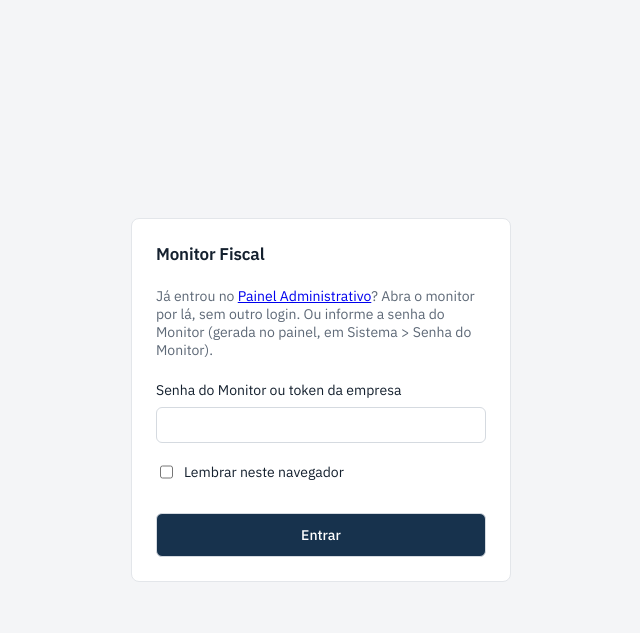
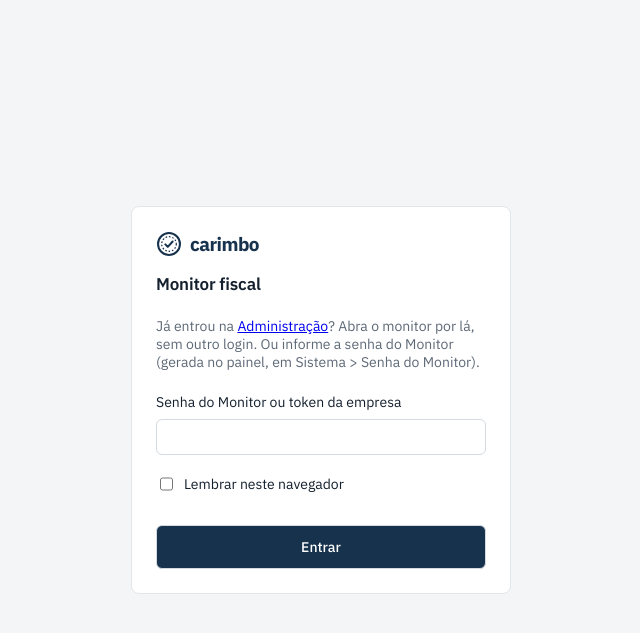
Before and after one commit to xandebbmp/nfe-integracao, a PHP site: page /nfe-integracao/monitor/ in a window 1280 px wide. Shown: the top 633 px of the page, without its empty margins (319-959 px from the left). Run offline with PHP 8.4, Linux system fonts and the light colour scheme.

Commit message:
Nome do produto: Carimbo
Portal, administracao, monitor e central de ajuda passam a usar a marca
"carimbo" (selo + nome) e "Carimbo" nos titulos das paginas. O nome padrao
do remetente dos e-mails (quando nao configurado no painel) vira "Carimbo".
Quem ja configurou o nome do remetente no painel nao e afetado.

Co-Authored-By: Claude Opus 5.5 <noreply@anthropic.com>
Claude-Session: https://claude.ai/code/session_01Wbh1orwqs69a7q5gpusggf

```diff
--- a/config/nfse.php
+++ b/config/nfse.php
@@ -204,7 +204,7 @@ $cfg = [
         'usuario' => '',              // geralmente o proprio e-mail da conta
         'senha' => '',                // so no nfse.local.php!
         'remetente' => '',            // so o endereco, ex.: contato@suaempresa.com.br
-        'nome_remetente' => 'Gestão Fiscal',
+        'nome_remetente' => 'Carimbo',
         // Endereco publico do portal (vai no link do e-mail), ex.:
         // https://fiscal.suaempresa.com.br/portal/
         'url_portal' => '',
--- a/public/ajuda/index.html
+++ b/public/ajuda/index.html
@@ -3,7 +3,7 @@
 <head>
   <meta charset="utf-8">
   <meta name="viewport" content="width=device-width, initial-scale=1">
-  <title>Central de Ajuda - Gestão Fiscal</title>
+  <title>Central de Ajuda · Carimbo</title>
   <link rel="stylesheet" href="https://fonts.googleapis.com/icon?family=Material+Icons">
   <link rel="stylesheet" href="https://fonts.googleapis.com/css2?family=Plus+Jakarta+Sans:wght@400;500;600;700;800&family=JetBrains+Mono:wght@400;600&display=swap">
   <link rel="stylesheet" href="../portal/portal.css">
--- a/public/monitor/index.html
+++ b/public/monitor/index.html
@@ -3,18 +3,19 @@
 <head>
   <meta charset="utf-8">
   <meta name="viewport" content="width=device-width, initial-scale=1">
-  <title>Monitor Fiscal</title>
+  <title>Monitor fiscal · Carimbo</title>
   <link rel="stylesheet" href="https://fonts.googleapis.com/icon?family=Material+Icons">
   <link rel="stylesheet" href="https://fonts.googleapis.com/css2?family=IBM+Plex+Sans:wght@400;500;600;700&family=IBM+Plex+Mono:wght@400;500&display=swap">
-  <link rel="stylesheet" href="monitor.css?v=20261108r3">
+  <link rel="stylesheet" href="monitor.css?v=20261108r4">
 </head>
 <body>
 
   <!-- ===================== Tela de acesso ===================== -->
   <section id="tela-acesso" class="acesso" hidden>
     <form id="form-acesso" class="cartao acesso__cartao">
-      <h1>Monitor Fiscal</h1>
-      <p class="suave">Já entrou no <a href="../admin/">Painel Administrativo</a>? Abra o monitor por lá, sem outro login. Ou informe a senha do Monitor (gerada no painel, em Sistema &gt; Senha do Monitor).</p>
+      <div class="marca"><svg class="logo__selo" width="26" height="26" viewBox="0 0 32 32" aria-hidden="true"><circle cx="16" cy="16" r="13.5" fill="none" stroke="currentColor" stroke-width="2.5"/><circle cx="16" cy="16" r="9" fill="none" stroke="currentColor" stroke-width="1.5" stroke-dasharray="2 2.2"/><path d="M11.5 16.5l3 3 6-6.5" fill="none" stroke="currentColor" stroke-width="2.5" stroke-linecap="round" stroke-linejoin="round"/></svg><span class="marca__nome">carimbo</span></div>
+      <h1>Monitor fiscal</h1>
+      <p class="suave">Já entrou na <a href="../admin/">Administração</a>? Abra o monitor por lá, sem outro login. Ou informe a senha do Monitor (gerada no painel, em Sistema &gt; Senha do Monitor).</p>
       <label for="campo-token">Senha do Monitor ou token da empresa</label>
       <input id="campo-token" type="password" autocomplete="current-password" required>
       <label class="linha-check">
@@ -29,14 +30,15 @@
   <div id="tela-painel" hidden>
     <header class="topo">
       <div class="topo__titulo">
-        <h1>Monitor Fiscal</h1>
+        <div class="marca"><svg class="logo__selo" width="26" height="26" viewBox="0 0 32 32" aria-hidden="true"><circle cx="16" cy="16" r="13.5" fill="none" stroke="currentColor" stroke-width="2.5"/><circle cx="16" cy="16" r="9" fill="none" stroke="currentColor" stroke-width="1.5" stroke-dasharray="2 2.2"/><path d="M11.5 16.5l3 3 6-6.5" fill="none" stroke="currentColor" stroke-width="2.5" stroke-linecap="round" stroke-linejoin="round"/></svg><span class="marca__nome">carimbo</span></div>
+        <h1 class="topo__nome-tela">Monitor fiscal</h1>
         <span id="selo-ambiente" class="selo"></span>
       </div>
       <div class="topo__acoes">
         <span id="conexao" class="conexao conexao--desligada" title="Situação da conexão em tempo real">
           <span class="conexao__ponto"></span><span id="conexao-texto">Desconectado</span>
         </span>
-        <a id="link-admin" class="botao" href="../admin/" hidden>← Painel admin</a>
+        <a id="link-admin" class="botao" href="../admin/" hidden>← Administração</a>
         <button id="botao-sair" class="botao">Sair</button>
       </div>
     </header>
--- a/public/monitor/monitor.css
+++ b/public/monitor/monitor.css
@@ -298,3 +298,9 @@ body.em-producao .topo { border-top-color: var(--producao); }
 .tabela--status tbody tr.linha-status:hover { background: color-mix(in srgb, var(--cor) 14%, transparent); }
 .tabela--status tbody tr.linha-status td:first-child { box-shadow: inset 4px 0 0 color-mix(in srgb, var(--cor) 55%, transparent); }
 .linha-status__aviso { font-size: 16px; color: #b7791f; vertical-align: -3px; margin-left: 6px; }
+
+/* Marca "carimbo" no topo e no login do admin e do monitor */
+.marca { display: inline-flex; align-items: center; gap: 8px; color: var(--destaque); }
+.marca__nome { font-size: 19px; font-weight: 700; letter-spacing: -.03em; color: var(--destaque); }
+.topo__nome-tela { font-size: 15px; font-weight: 500; color: var(--suave); padding-left: 12px; border-left: 1px solid var(--borda); }
+.acesso__cartao .marca { margin-bottom: 8px; }
--- a/public/portal/portal.css
+++ b/public/portal/portal.css
@@ -786,3 +786,9 @@ a { color: var(--primaria); }
 #janela-nota.nota-status #painel-dados > .resultado { margin-top: 20px; border: 0; border-left: 3px solid color-mix(in srgb, var(--cor) 55%, transparent);
   border-radius: 6px; background: color-mix(in srgb, var(--cor) 8%, var(--superficie)); color: var(--texto); }
 #janela-nota.nota-status #painel-dados > .resultado .apagado { color: var(--apagado); }
+
+/* Marca "carimbo": selo + nome em minusculas (login e topo) */
+.logo__selo { flex: none; color: var(--primaria); }
+.logo--login .logo__selo { width: 30px; height: 30px; color: #17324d; }
+.logo__nome { font-weight: 700; letter-spacing: -.03em; }
+.topo .logo__nome { font-size: 19px; }
--- a/public/portal/portal.js
+++ b/public/portal/portal.js
@@ -402,7 +402,7 @@
       secao.hidden = !ativa;
       if (ativa) {
         achou = true;
-        document.title = secao.getAttribute('data-titulo') + ' · Portal Gestão Fiscal NFS-e';
+        document.title = secao.getAttribute('data-titulo') + ' · Carimbo';
       }
     });
     if (!achou) { window.location.hash = PAGINA_INICIAL; return; }
--- a/src/Nfse/Dominio/AjustesPainel.php
+++ b/src/Nfse/Dominio/AjustesPainel.php
@@ -59,7 +59,7 @@ final class AjustesPainel
         'email.remetente' => ['grupo' => 'E-mail', 'rotulo' => 'Remetente', 'tipo' => 'email',
             'ajuda' => 'Endereço que aparece como "de". O provedor precisa autorizar.'],
         'email.nome_remetente' => ['grupo' => 'E-mail', 'rotulo' => 'Nome do remetente', 'tipo' => 'texto',
-            'ajuda' => 'Nome que aparece antes do endereço, ex.: Gestão Fiscal.'],
+            'ajuda' => 'Nome que aparece antes do endereço, ex.: Carimbo.'],
         'email.url_portal' => ['grupo' => 'E-mail', 'rotulo' => 'Endereço do portal', 'tipo' => 'url',
             'ajuda' => 'Vai no link do e-mail, ex.: https://fiscal.suaempresa.com.br/portal/. Vazio = "Esqueci a senha" desligado.'],
 
--- a/src/Nfse/NfseConfig.php
+++ b/src/Nfse/NfseConfig.php
@@ -134,7 +134,7 @@ final class NfseConfig
         }
         $padroes = [
             'host' => '', 'porta' => 465, 'seguranca' => 'ssl', 'usuario' => '', 'senha' => '',
-            'remetente' => '', 'nome_remetente' => 'Gestão Fiscal', 'url_portal' => '', 'timeout_segundos' => 20,
+            'remetente' => '', 'nome_remetente' => 'Carimbo', 'url_portal' => '', 'timeout_segundos' => 20,
         ];
         foreach ($padroes as $chave => $padrao) {
             if (!isset($email[$chave]) || ($chave === 'porta' && (int)$email[$chave] <= 0)) {
--- a/src/Nfse/Servico/EnvioEmail.php
+++ b/src/Nfse/Servico/EnvioEmail.php
@@ -28,7 +28,7 @@ final class EnvioEmail
     {
         $this->opcoes = ($cfg['email'] ?? []) + [
             'host' => '', 'porta' => 465, 'seguranca' => 'ssl', 'usuario' => '', 'senha' => '',
-            'remetente' => '', 'nome_remetente' => 'Gestão Fiscal', 'timeout_segundos' => 20,
+            'remetente' => '', 'nome_remetente' => 'Carimbo', 'timeout_segundos' => 20,
         ];
         $this->transporte = $transporte;
     }
```
Also changed, not shown: public/admin/index.html (+6 -4 lines), public/portal/index.html (+8 -8 lines).
